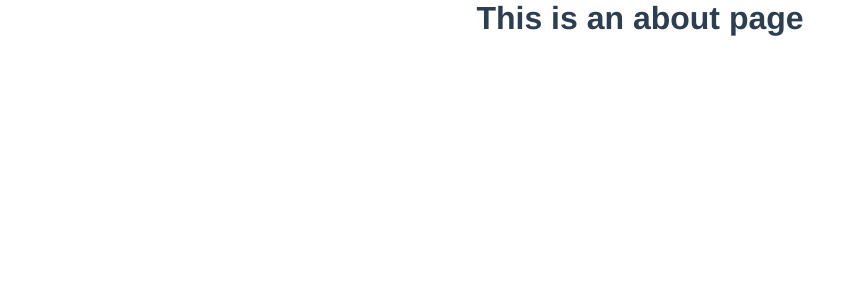
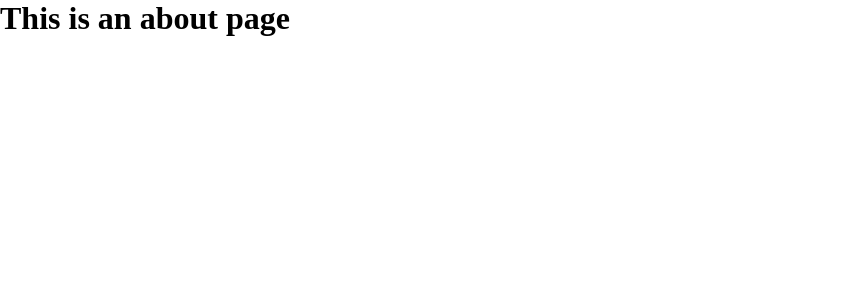
Before and after one commit to yoridori/vue-training-chat, a Vue app: page / in a window 1280 px wide. Shown: the top 300 px of the page, without its empty margins (0-866 px from the left). Built offline with nearby package versions, Linux system fonts and the light colour scheme.

Commit message:
github pagesを使いたいためのコミット

```diff
--- a/src/App.vue
+++ b/src/App.vue
@@ -1,5 +1,5 @@
 <template>
-  <div id="app">
+  <div>
     <router-view/>
   </div>
 </template>
@@ -42,6 +42,7 @@ nav {
 
 <script>
 export default {
+  name: 'App',
   components: {
   },
 }
--- a/src/router/index.js
+++ b/src/router/index.js
@@ -40,7 +40,7 @@ const routes = [
 ]
 
 const router = new VueRouter({
-  routes: routes,
+  routes,
   mode: 'history',
   base: process.env.publicPath,
 })
```
Also changed, not shown: 5 other files (tests, documents, lock files or other folders).
